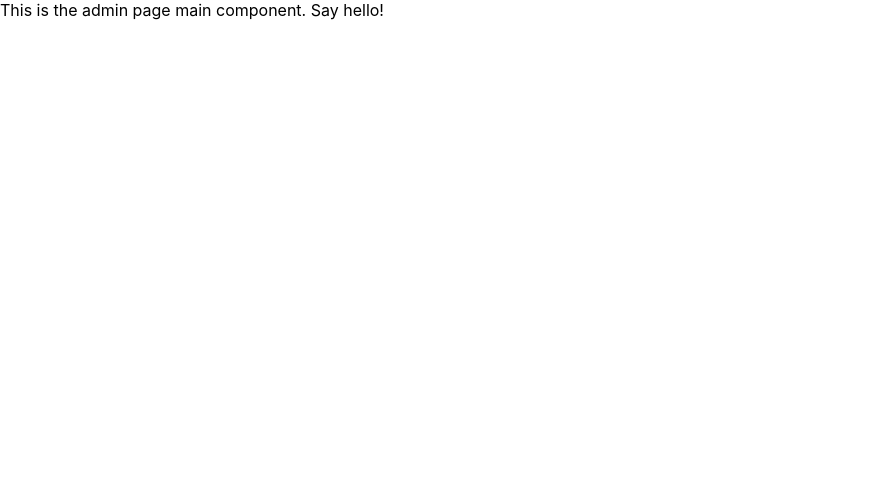
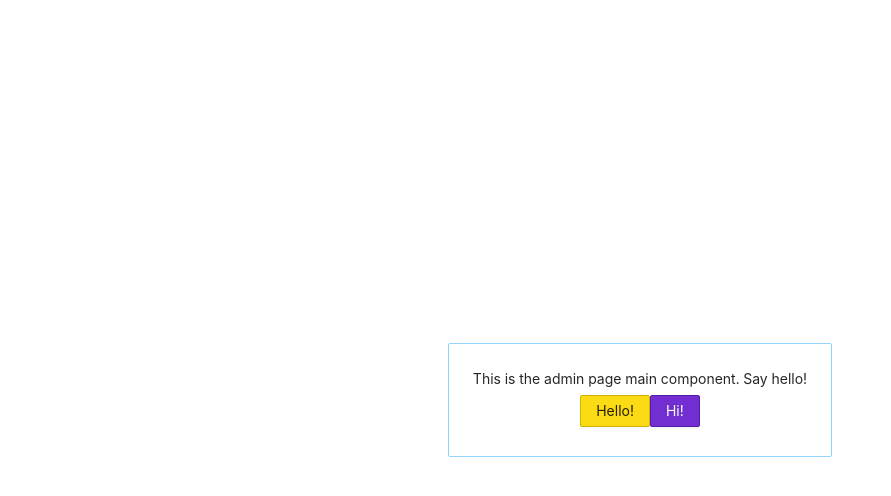
Before and after one commit to mybiiz/admin, a React (Create React App) app: page / in a window 1280 px wide. Shown: the top 496 px of the page, without its empty margins (0-891 px from the left). Built offline with nearby package versions, Linux system fonts and the light colour scheme.

Commit message:
antd add

```diff
--- a/package.json
+++ b/package.json
@@ -3,9 +3,11 @@
   "version": "0.1.0",
   "private": true,
   "dependencies": {
+    "@ant-design/colors": "^4.0.5",
     "@testing-library/jest-dom": "^5.11.5",
     "@testing-library/react": "^11.1.1",
     "@testing-library/user-event": "^12.2.0",
+    "antd": "^4.8.0",
     "react": "^17.0.1",
     "react-dom": "^17.0.1",
     "react-scripts": "4.0.0",
--- a/src/App.css
+++ b/src/App.css
@@ -1,3 +1,5 @@
+@import '~antd/dist/antd.css';
+
 .App {
   text-align: center;
 }
--- a/src/App.js
+++ b/src/App.js
@@ -3,7 +3,7 @@ import './App.css';
 import React, { useState } from 'react';
 import MainComponent from './components/MainComponent/MainComponent'
 
-const AppContext = React.createContext(null)
+export const AppContext = React.createContext(null)
 
 function App() {
   const [state, setState] = useState({
--- a/src/components/MainComponent/MainComponent.js
+++ b/src/components/MainComponent/MainComponent.js
@@ -1,9 +1,72 @@
-import React from 'react'
+import { blue, purple, red, yellow } from '@ant-design/colors'
+import { Button, Card } from 'antd'
+import React, { useContext } from 'react'
+
+import { AppContext } from '../../App'
 
 const MainComponent = () => {
+  const ctx = useContext(AppContext)
+
   return (
     <>
-      This is the admin page main component. Say hello!
+      <div
+        style={{
+          display: 'flex',
+          justifyContent: 'center',
+          alignItems: 'center',
+          height: '100vh'
+        }}
+      >
+        <Card
+          style={{
+            borderColor: blue[2]
+          }}
+        >
+          <div
+            style={{
+              display: 'flex',
+              flexDirection: 'column',
+              alignItems: 'center',
+              justifyContent: 'center'
+            }}
+          >
+            <div>
+              This is the admin page main component. Say hello!
+            </div>
+            <div
+              style={{
+                marginTop: 5,
+                marginBottom: 5
+              }}
+            >
+              <Button
+                onClick={e => {
+                  alert('Hello clicked!')
+                }}
+                style={{
+                  backgroundColor: yellow.primary,
+                  borderColor: yellow[6]
+                }}
+              >
+                Hello!
+              </Button>
+              <Button
+                onClick={e => {
+                  alert('Hi clicked!')
+                }}
+                type="primary"
+                style={{
+                  backgroundColor: purple.primary,
+                  borderColor: purple[6]
+                }}
+              >
+                Hi!
+              </Button>
+            </div>
+          </div>
+        </Card>
+
+      </div>
     </>
   )
 }
```
Also changed, not shown: 1 other file (tests, documents, lock files or other folders).
